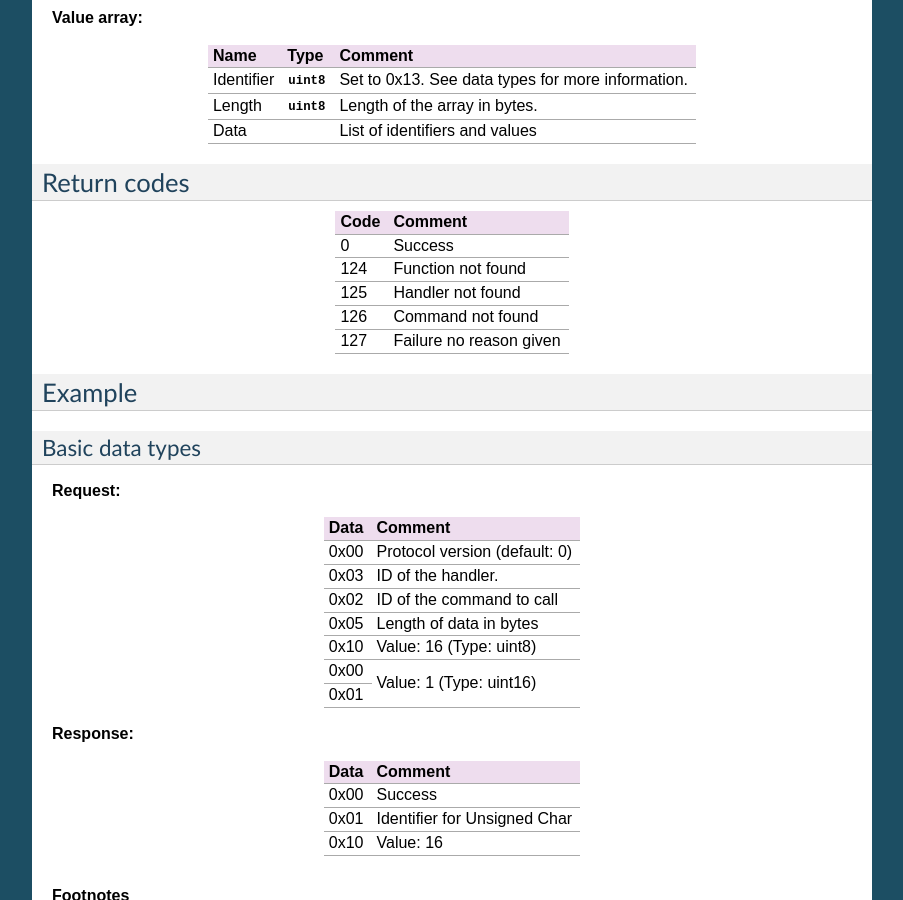
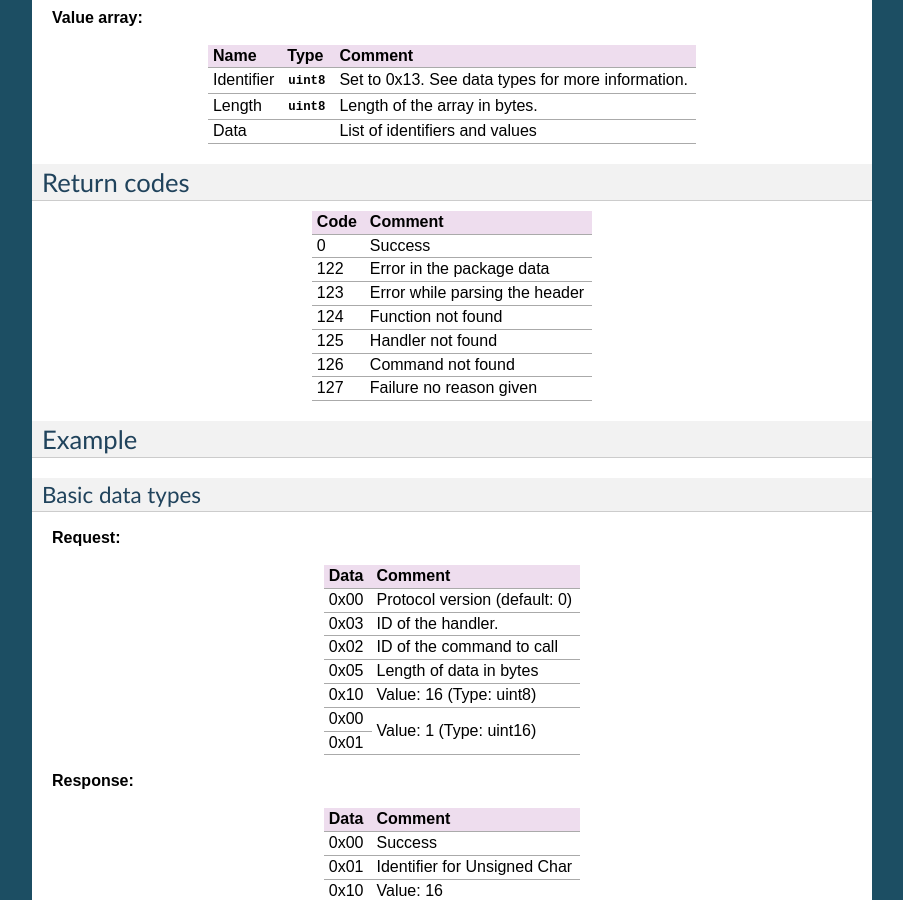
Before and after one commit to DinoTools/ArduRPC, a Sphinx documentation site: the page built from doc/source/dev/protocol.rst, in a window 1280 px wide and 900 px high, scrolled down 2295 px. Shown: the whole window, without its empty margins (198-1101 px from the left). Built offline with Sphinx 7.4.7, drawn with Linux system fonts in a browser that asks for light colours.

Commit message:
doc - Add undocumented return codes

```diff
--- a/doc/source/dev/protocol.rst
+++ b/doc/source/dev/protocol.rst
@@ -191,6 +191,10 @@ Return codes
 +======+========================================+
 | 0    | Success                                |
 +------+----------------------------------------+
+| 122  | Error in the package data              |
++------+----------------------------------------+
+| 123  | Error while parsing the header         |
++------+----------------------------------------+
 | 124  | Function not found                     |
 +------+----------------------------------------+
 | 125  | Handler not found                      |
```
